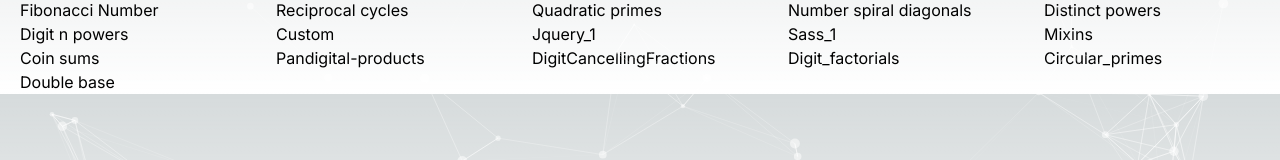
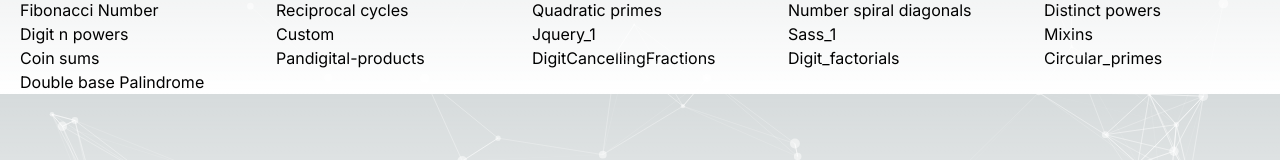
Before and after one commit to ragulpalanisamy/fcc_projects_euler, a Next.js app: page / in a window 1280 px wide. Shown: the part 234-394 px from the top of the page. Built offline with nearby package versions, Linux system fonts and the light colour scheme.

Commit message:
added the link title

```diff
--- a/src/app/page.js
+++ b/src/app/page.js
@@ -131,7 +131,7 @@
         Circular_primes
         </Link>
         <Link href="../Pro-3/Double_base">
-        Double base
+        Double base Palindrome
         </Link>
         </div>
         </div>
```
